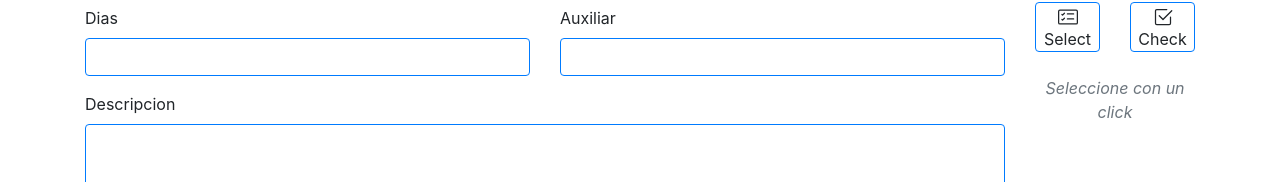
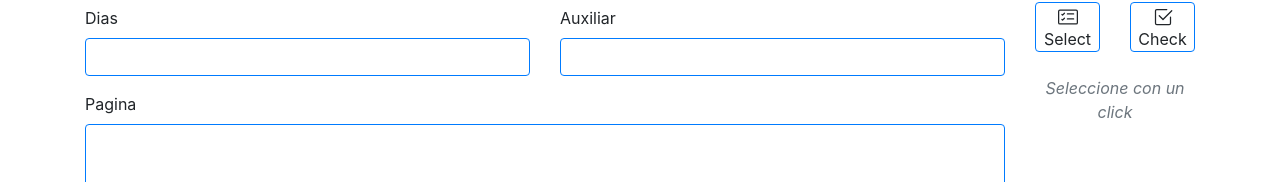
Before and after one commit to CrackNicolas/Proyecto-mav, a React (Create React App) app: page / in a window 1280 px wide. Both pictures are taken after a click on the button "Nuevo tramite". Shown: the part 372-554 px from the top of the page. Built offline with nearby package versions, Linux system fonts and the light colour scheme.

Commit message:
App v1.5.0

```diff
--- a/src/components/crud_tramites/crud.js
+++ b/src/components/crud_tramites/crud.js
@@ -391,7 +391,7 @@ export default function ComponentCrudTramites() {
                                 </div>
                             </div>
                             <div className="form-group mb-3">
-                                <label htmlFor="input-description form-group">Descripcion</label>
+                                <label>Pagina</label>
                                 <div onDrop={(e) => on_drop(e)} droppable="true" onDragOver={(e) => dragging_over(e)} className={(active_style_description) ? "position-relative border border-danger rounded p-3" : "position-relative border border-primary rounded p-3"} style={{ height: (list_icons_add.length == 0) ? "200px" : "auto" }}>
                                     {list_icons_add.length == 0 && <div className="position-absolute w-100 text-center px-3 text-secondary" style={message_dragdrop()}>Arrastrar y soltar</div>}
                                     {
```
